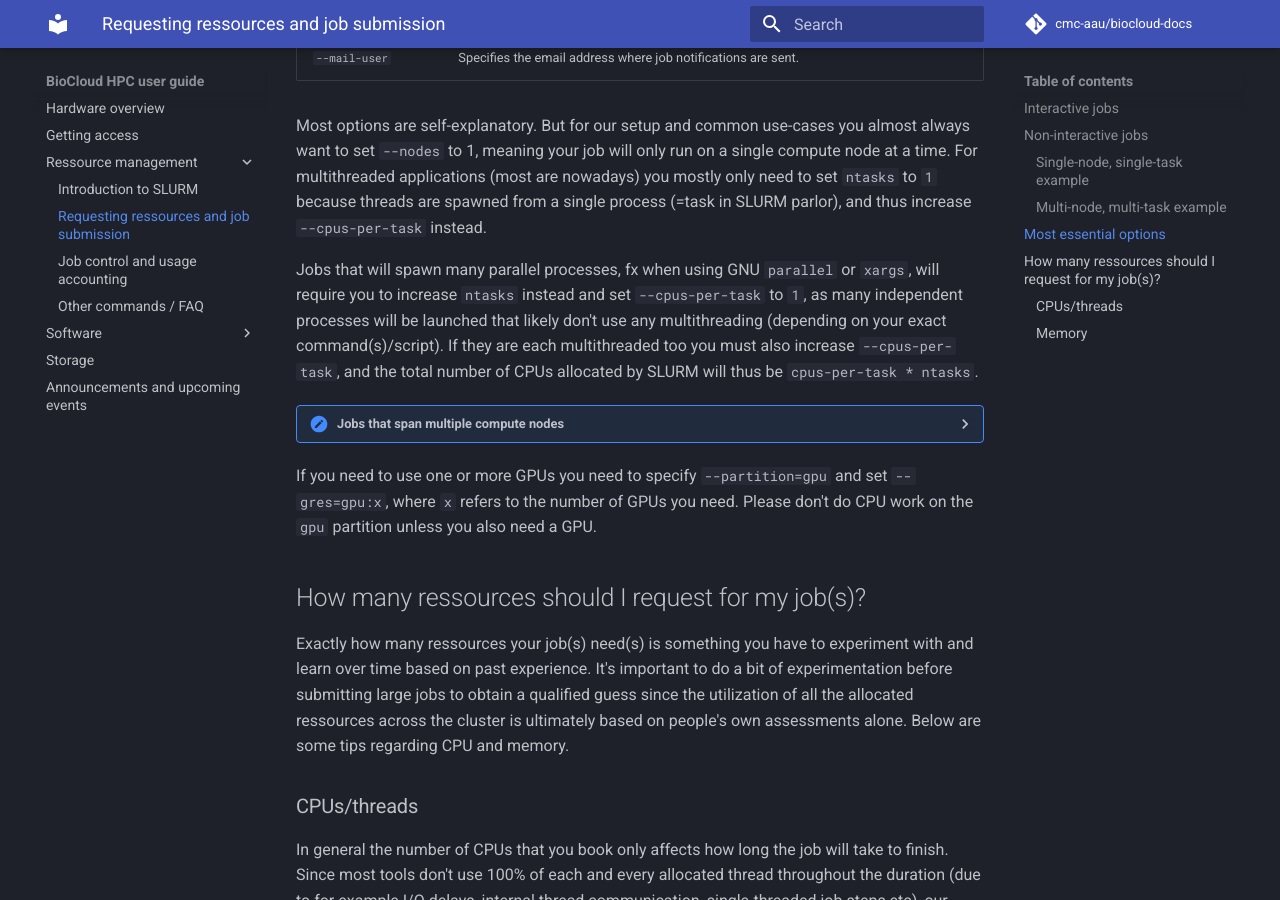
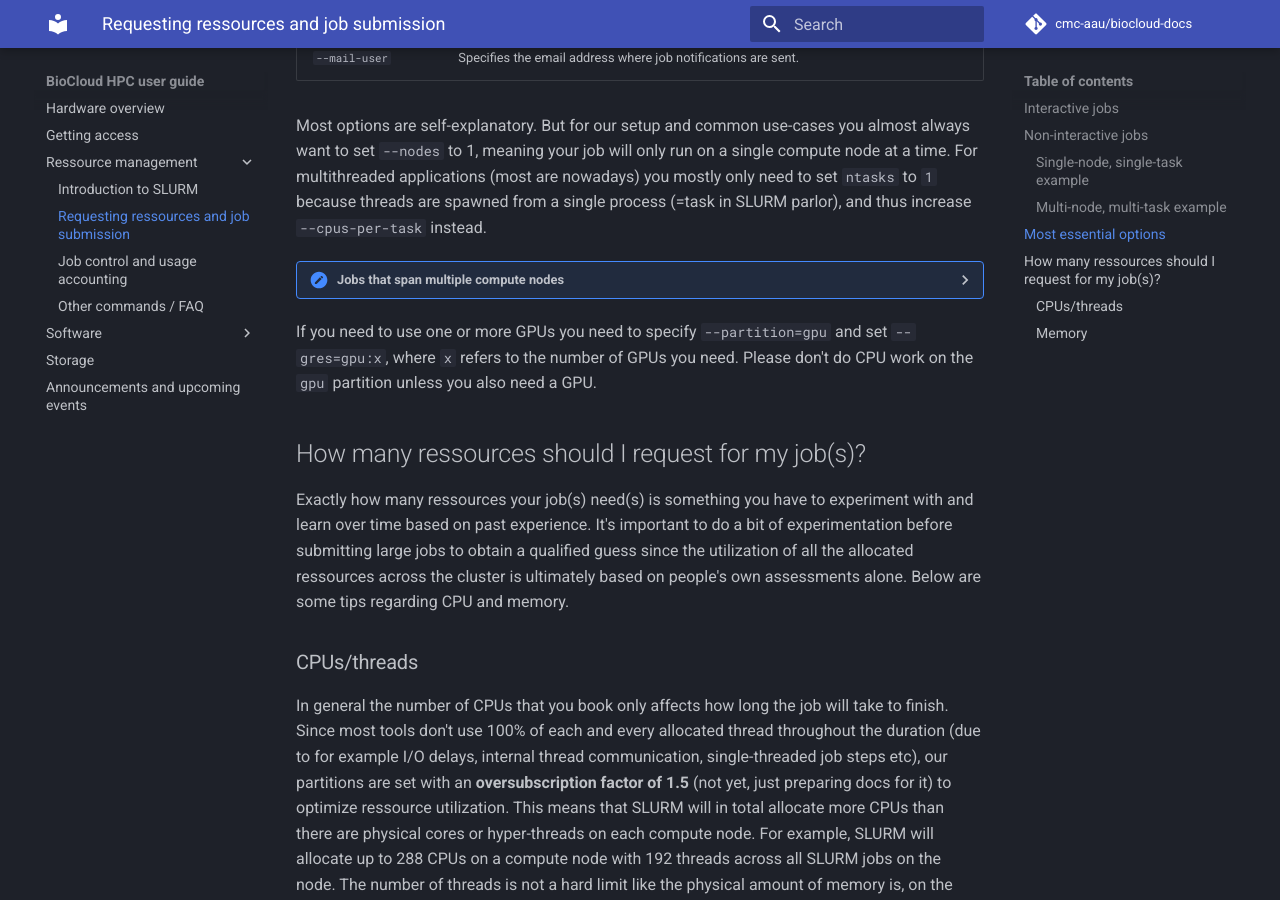
Before and after one commit to cmc-aau/hpc-docs, an MkDocs documentation site: the page built from docs/slurm/request.md, in a window 1280 px wide and 900 px high, scrolled down 4610 px. Built offline with MkDocs 1.6.1 and Material for MkDocs 9.7.7, drawn with Linux system fonts in a browser that asks for light colours; comment, search, counter and statistics services are not loaded.

Commit message:
incorrect

```diff
--- a/docs/slurm/request.md
+++ b/docs/slurm/request.md
@@ -119,8 +119,6 @@ There are plenty of options with the SLURM job submission commands, but below ar
 
 Most options are self-explanatory. But for our setup and common use-cases you almost always want to set `--nodes` to 1, meaning your job will only run on a single compute node at a time. For multithreaded applications (most are nowadays) you mostly only need to set `ntasks` to `1` because threads are spawned from a single process (=task in SLURM parlor), and thus increase `--cpus-per-task` instead.
 
-Jobs that will spawn many parallel processes, fx when using GNU `parallel` or `xargs`, will require you to increase `ntasks` instead and set `--cpus-per-task` to `1`, as many independent processes will be launched that likely don't use any multithreading (depending on your exact command(s)/script). If they are each multithreaded too you must also increase `--cpus-per-task`, and the total number of CPUs allocated by SLURM will thus be `cpus-per-task * ntasks`.
-
 ??? "Jobs that span multiple compute nodes"
       If needed the BioCloud is properly set up with the `OpenMPI` and `PMIx` message interfaces for distributed work across multiple compute nodes, but it requires you to [tailor your scripts and commands](https://curc.readthedocs.io/en/latest/programming/parallel-programming-fundamentals.html) specifically for distributed work and is a topic for another time. You can run "brute-force parallel" jobs, however, using for example [GNU parallel](https://curc.readthedocs.io/en/latest/software/GNUParallel.html) and distribute them across nodes, but this is only for experienced users and they must figure that out for themselves for now.
 
```
